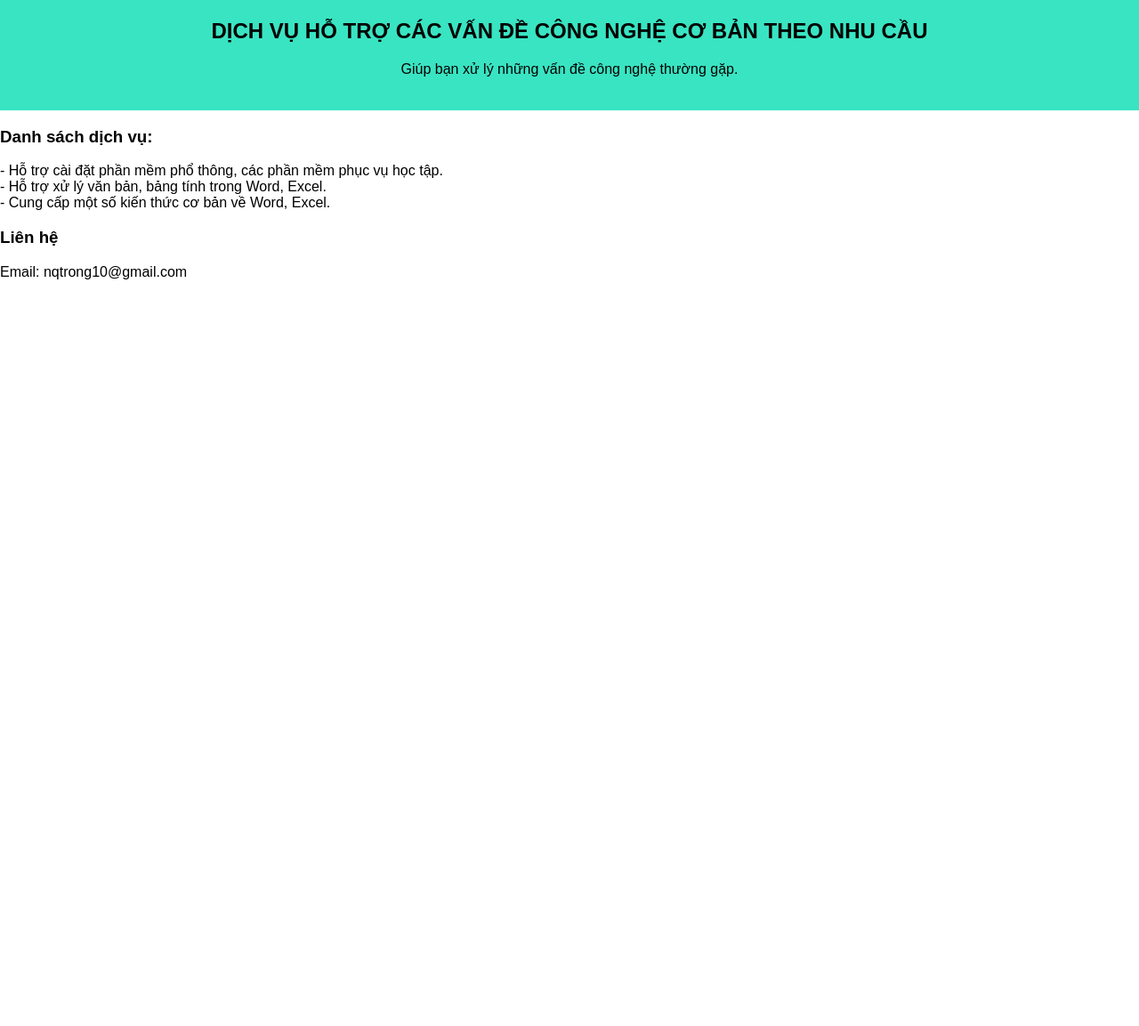
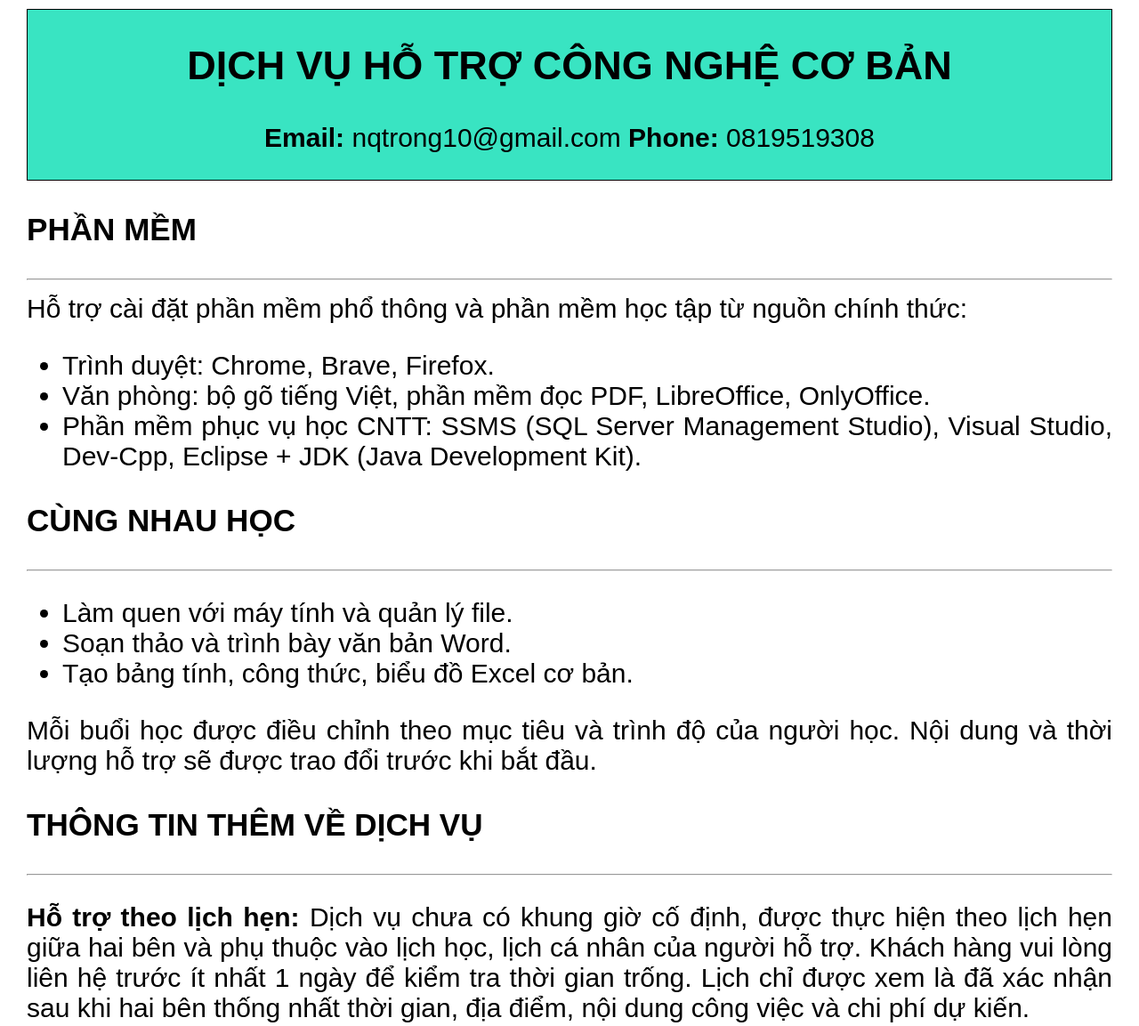
Before and after one commit to nguyen-quang-trong/dv-htcn-cb, a plain HTML site: page index.html in a window 1280 px wide. Shown: the part 20-1173 px from the top of the page at 89% size. Before the commit the page ends 800 px from the top, so only its background shows below. Drawn offline with Linux system fonts and the light colour scheme.

Commit message:
Thiết kế giao diện đơn giản và tập trung vào nội dung (#1)
* Thiết kế khung, bố cục của phần liên hệ và danh mục

* Làm giao diện web đơn giản hơn và tập trung vào nội dung nhiều hơn

```diff
--- a/default.css
+++ b/default.css
@@ -1,10 +1,16 @@
 body{
-    margin: 0px;
     font-family: Arial;
+    font-size:30px;
+    margin: 30px;
+    text-align: justify;
 }
 #header{
     background-color: #39e4c2;
-    border: 1px solid #39e4c2;
-    padding: 20px;
+    border: 1px solid black;
     text-align: center;
 }
+@media (max-width:600px){
+    body{
+        font-size: 20px;
+    }
+}
--- a/index.html
+++ b/index.html
@@ -7,21 +7,38 @@
     </head>
     <body>
         <div id="header">
-            <h2>DỊCH VỤ HỖ TRỢ CÁC VẤN ĐỀ CÔNG NGHỆ CƠ BẢN THEO NHU CẦU</h2>
+            <h2>DỊCH VỤ HỖ TRỢ CÔNG NGHỆ CƠ BẢN</h2>
             <p>
-                Giúp bạn xử lý những vấn đề công nghệ thường gặp.
+                <span><b>Email:</b> nqtrong10@gmail.com</span>
+                <span><b>Phone:</b> 0819519308</span>
             </p>
         </div>
 
         <div id="noidung">
-            <h3>Danh sách dịch vụ:</h3>
-            - Hỗ trợ cài đặt phần mềm phổ thông, các phần mềm phục vụ học tập.
-            <br />
-            - Hỗ trợ xử lý văn bản, bảng tính trong Word, Excel.
-            <br />
-            - Cung cấp một số kiến thức cơ bản về Word, Excel.
-            <h3>Liên hệ</h3>
-            Email: nqtrong10@gmail.com
+            <h3>PHẦN MỀM</h3><hr />
+            Hỗ trợ cài đặt phần mềm phổ thông và phần mềm học tập từ nguồn chính thức:
+            <ul>
+                <li>Trình duyệt: Chrome, Brave, Firefox.</li>
+                <li>Văn phòng: bộ gõ tiếng Việt, phần mềm đọc PDF, LibreOffice, OnlyOffice.</li>
+                <li>Phần mềm phục vụ học CNTT: SSMS (SQL Server Management Studio), Visual Studio, Dev-Cpp, Eclipse + JDK (Java Development Kit).</li>
+            </ul>
+
+            <h3>CÙNG NHAU HỌC</h3><hr />
+            <ul>
+                <li>Làm quen với máy tính và quản lý file.</li>
+                <li>Soạn thảo và trình bày văn bản Word.</li>
+                <li>Tạo bảng tính, công thức, biểu đồ Excel cơ bản.</li>
+            </ul>
+            <p>Mỗi buổi học được điều chỉnh theo mục tiêu và trình độ của người học. Nội dung và thời lượng hỗ trợ sẽ được trao đổi trước khi bắt đầu.</p>
+        </div>
+        <div>
+            <h3>THÔNG TIN THÊM VỀ DỊCH VỤ</h3><hr />
+            <p>
+                <b>Hỗ trợ theo lịch hẹn: </b>Dịch vụ chưa có khung giờ cố định, được thực hiện theo lịch hẹn giữa hai bên và phụ thuộc vào lịch học, lịch cá nhân của người hỗ trợ. Khách hàng vui lòng liên hệ trước ít nhất 1 ngày để kiểm tra thời gian trống. Lịch chỉ được xem là đã xác nhận sau khi hai bên thống nhất thời gian, địa điểm, nội dung công việc và chi phí dự kiến.
+            </p>
+            <p>
+                <b>Địa điểm hỗ trợ: </b>Dịch vụ ưu tiên tại địa chỉ khách hàng hoặc địa điểm công cộng phù hợp. Địa điểm sẽ được hai bên thống nhất trước và có thể thay đổi nếu điều kiện thực tế không phù hợp để làm việc.
+            </p>
         </div>
     </body>
 </html>
```
